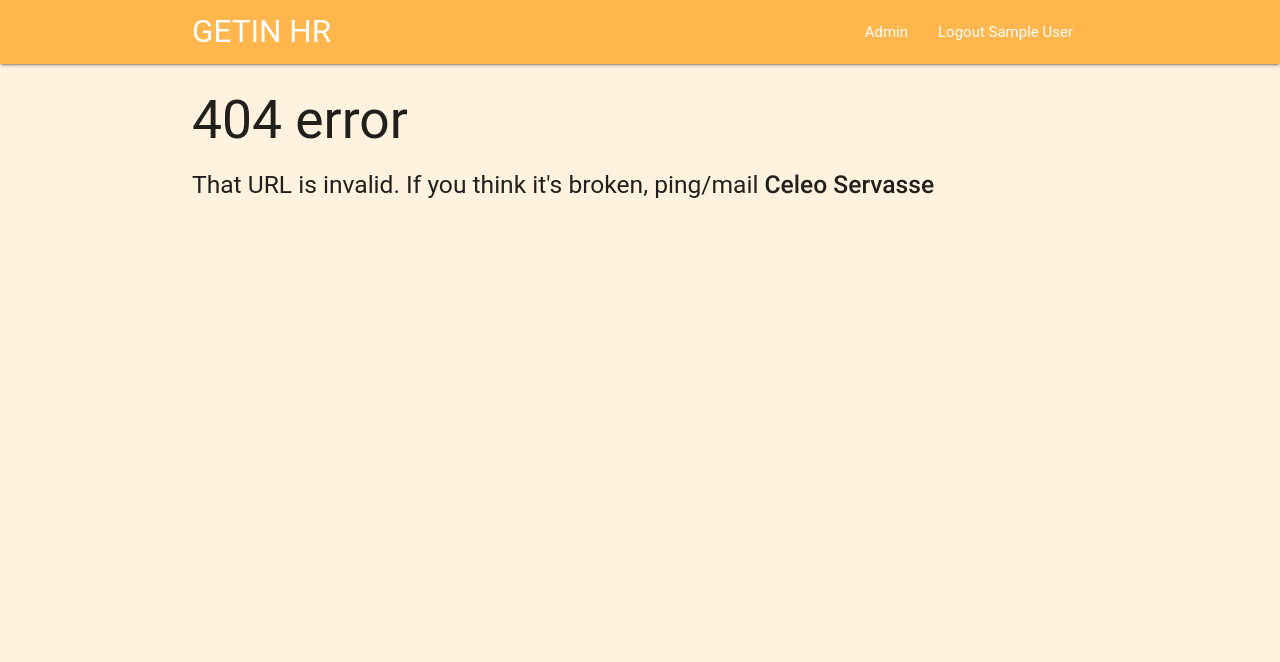
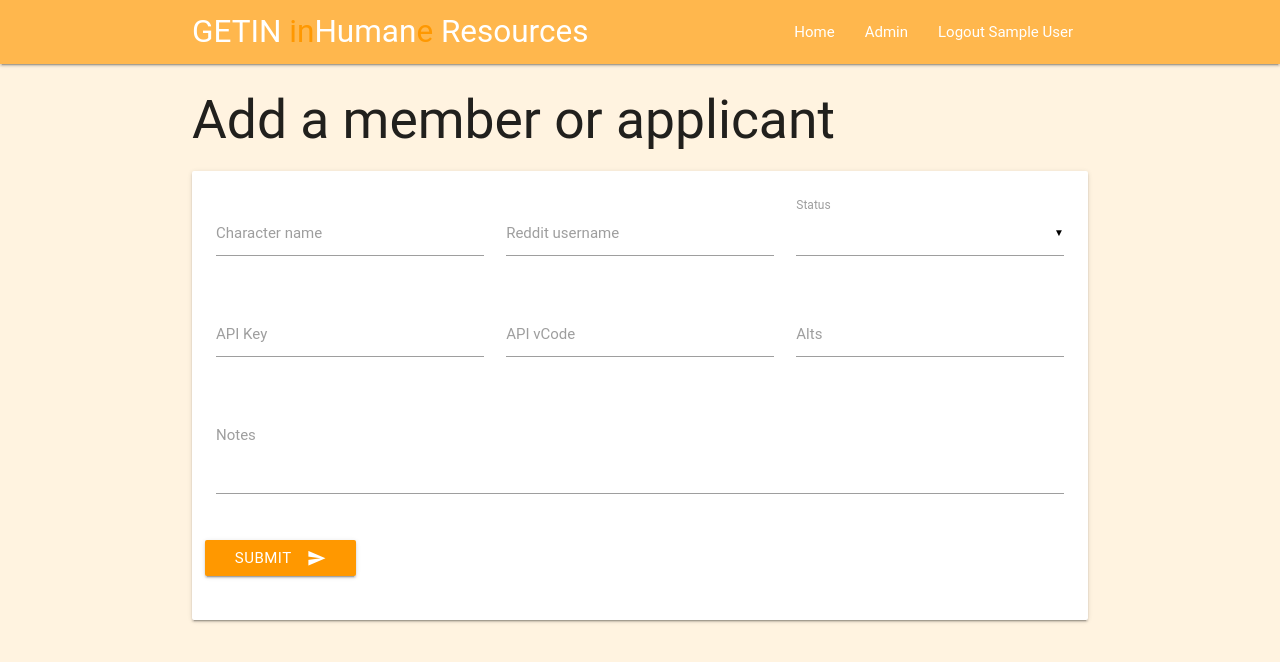
Before and after one commit to Celeo/GETIN-Auth, a Flask app: page /members/add in a window 1280 px wide. Shown: the top 662 px of the page. Run offline with Flask 2, Linux system fonts and the light colour scheme; a user stored in the database is signed in; tables that the repository leaves empty hold one stand-in row (values such as "Sample post"); parts of the project's set-up code (start-up, migrations or seed data) failed here and were passed over; some libraries are stand-ins or nearby versions; some web fonts are replaced.

Commit message:
Progress on new features

```diff
--- a/hr/app.py
+++ b/hr/app.py
@@ -1,25 +1,27 @@
-from flask import Flask, render_template, redirect, request, url_for, flash
+from flask import Flask, render_template, redirect, request, url_for, flash, session
 from flask_login import LoginManager, login_user, logout_user, login_required, current_user
 import eveapi
 from prest import Prest
 
 from hr.shared import db
-from hr.models import User, Application, APIKey
+from hr.models import User, Member, APIKey
 
 
 app = Flask(__name__)
 app.config.from_pyfile('config.cfg')
+eveapi.set_user_agent('GETIN HR app ({})'.format(app.config['CONTACT_EMAIL']))
 xmlapi = eveapi.EVEAPIConnection()
 prest = Prest(
+    User_Agent='GETIN HR app ({})'.format(app.config['CONTACT_EMAIL']),
     client_id=app.config['EVE_OAUTH_CLIENT_ID'],
     client_secret=app.config['EVE_OAUTH_SECRET'],
-    callback_url=app.config['EVE_OAUTH_CALLBACK'],
-    scope=''
+    callback_url=app.config['EVE_OAUTH_CALLBACK']
 )
 db.app = app
 db.init_app(app)
 login_manager = LoginManager(app)
-login_manager.login_view = 'eve_oauth_prompt'
+login_manager.login_message = ''
+login_manager.login_view = 'check_access'
 
 
 @login_manager.user_loader
@@ -30,13 +32,13 @@ def load_user(user_id):
 @app.route('/', methods=['GET', 'POST'])
 @login_required
 def index():
-    applications = Application.query.filter_by(hidden=False).all()
-    return render_template('index.html', applications=applications)
+    members = Member.query.filter_by(hidden=False).all()
+    return render_template('index.html', members=members)
 
 
-@app.route('/app/add', methods=['GET', 'POST'])
+@app.route('/members/add', methods=['GET', 'POST'])
 @login_required
-def add_app():
+def add_member():
     if request.method == 'POST':
         name = request.form.get('name')
         reddit = request.form.get('reddit')
@@ -45,13 +47,13 @@ def add_app():
         apicode = request.form.get('apicode')
         alts = request.form.get('alts')
         notes = request.form.get('notes')
-        app = Application(name, reddit, alts, status, notes)
-        db.session.add(app)
+        member = Member(name, reddit, alts, status, notes)
+        db.session.add(member)
         db.session.commit()
         db.session.add(APIKey(app.id, apikey, apicode))
         db.session.commit()
         flash('Character added', 'success')
-    return render_template('add_app.html')
+    return render_template('add_member.html')
 
 
 @app.route('/admin', methods=['GET', 'POSt'])
@@ -80,26 +82,84 @@ def revoke_access(name):
     return redirect(url_for('admin'))
 
 
-@app.route('/eve_oauth/prompt')
-def eve_oauth_prompt():
-    url = prest.get_authorize_url()
-    return render_template('eve_oauth_prompt.html', url=url)
+@app.route('/edit/<int:id>', methods=['GET', 'POST'])
+def edit(id):
+    member = Member.query.get(id)
+    if not member:
+        flash('Unknown id', 'error')
+        return redirect(url_for('index'))
+    if request.method == 'POST':
+        # TODO
+        pass
+    return render_template('edit.html')
 
 
-@app.route('/eve_oauth/callback')
+@app.route('/check_access')
+def check_access():
+    if current_user and not current_user.is_authenticated and not current_user.is_anonymous:
+        return redirect(url_for('join'))
+    return redirect(url_for('login'))
+
+
+@app.route('/login')
+def login():
+    url = prest.get_authorize_url()
+    return render_template('login.html', url=url)
+
+
+@app.route('/eve/callback')
 def eve_oauth_callback():
     if 'error' in request.path:
         flash('There was an error in EVE\'s response', 'error')
-        return url_for('eve_oauth_prompt')
+        return url_for('login')
     auth = prest.authenticate(request.args['code'])
-    character_name = auth.whoami()['CharacterName']
+    character_info = auth.whoami()
+    character_name = character_info['CharacterName']
     user = User.query.filter_by(name=character_name).first()
-    if not user:
-        flash('You, {}, are not whitelisted to use this app'.format(character_name), 'error')
-        return redirect(url_for('eve_oauth_prompt'))
+    if user:
+        login_user(user)
+        if user.member:
+            flash('Logged in', 'success')
+            return redirect(url_for('index'))
+        return redirect(url_for('join'))
+    character_affiliation = xmlapi.eve.CharacterAffiliation(ids=character_info['CharacterID'])
+    corporation = character_affiliation.characters[0].corporationName
+    user = User(character_name)
+    db.session.add(user)
+    db.session.commit()
+    db.session.add(Member(user.id, character_name, 'Member'))
+    db.session.commit()
     login_user(user)
-    flash('Logged in', 'success')
-    return redirect(url_for('index'))
+    if corporation == app.config['CORPORATION']:
+        flash('Welcome to HR', 'success')
+        return redirect(url_for('index'))
+    print('{} is in corp {} instead of {}'.format(character_name, corporation, app.config['CORPORATION']))
+    return redirect(url_for('join'))
+
+
+@app.route('/join', methods=['GET', 'POST'])
+def join():
+    character_name = session.get('character_name') or current_user.name if not current_user.is_anonymous else None
+    if not character_name:
+        flash('Well, something went wrong. Try again?', 'error')
+        return redirect(url_for('login'))
+    member = current_user.member
+    if request.method == 'POST':
+        key = request.form['key']
+        code = request.form['code']
+        auth = xmlapi.auth(keyID=key, vCode=code)
+        result = auth.account.APIKeyInfo()
+        if not result.key.accessMask == app.config['API_KEY_MASK']:
+            flash('Wrong key mask - you need {}'.format(app.config['API_KEY_MASK']), 'error')
+            return redirect(url_for('join'))
+        member = Member(character_name, 'New')
+        db.session.add(member)
+        db.session.commit()
+        db.session.add(APIKey(member.id, key, code))
+        db.session.commit()
+        flash('Your application is in - someone will take a look soon', 'success')
+        return redirect(url_for('join'))
+    return render_template('join.html', character_name=character_name)
 
 
 @app.route('/logout')
--- a/hr/models.py
+++ b/hr/models.py
@@ -15,7 +15,7 @@ class User(db.Model):
 
     @property
     def is_authenticated(self):
-        return True
+        return self.member and self.member.status == 'Member'
 
     @property
     def is_active(self):
@@ -28,24 +28,29 @@ class User(db.Model):
     def get_id(self):
         return str(self.id)
 
+    @property
+    def member(self):
+        return Member.query.filter_by(character_name=self.name).first()
 
-class Application(db.Model):
+
+class Member(db.Model):
 
     id = db.Column(db.Integer, primary_key=True)
     character_name = db.Column(db.String)
+    corporation = db.Column(db.String)
     reddit = db.Column(db.String)
-    applied_date = db.Column(db.DateTime)
+    date = db.Column(db.DateTime)
     status = db.Column(db.String)
     alts = db.Column(db.String)
     notes = db.Column(db.String)
     hidden = db.Column(db.Boolean)
-    api_keys = db.relationship('APIKey', backref='application', lazy='dynamic')
+    api_keys = db.relationship('APIKey', backref='Member', lazy='dynamic')
 
-    def __init__(self, name, reddit, status='Applicant', alts=None, notes=None):
+    def __init__(self, name, status='', reddit=None, alts=None, notes=None):
         self.character_name = name
+        self.date = datetime.utcnow()
+        self.status = status
         self.reddit = reddit
-        self.applied_date = datetime.utcnow()
-        self.status = status
         self.alts = alts
         self.notes = notes
         self.hidden = False
@@ -65,18 +70,18 @@ class Application(db.Model):
             return ''
 
     def __str__(self):
-        return '<Application-{}>'.format(self.character_name)
+        return '<Member-{}>'.format(self.character_name)
 
 
 class APIKey(db.Model):
 
     id = db.Column(db.Integer, primary_key=True)
-    application_id = db.Column(db.Integer, db.ForeignKey('application.id'))
+    member_id = db.Column(db.Integer, db.ForeignKey('member.id'))
     key = db.Column(db.String)
     code = db.Column(db.String)
 
-    def __init__(self, application_id, key, code):
-        self.application_id = application_id
+    def __init__(self, member_id, key, code):
+        self.member_id = member_id
         self.key = key
         self.code = code
 
--- a/hr/static/css/global.css
+++ b/hr/static/css/global.css
@@ -16,6 +16,9 @@
 .pad-top {
     margin-top: 20px;
 }
+.pad-top-heavy {
+    margin-top: 60px;
+}
 h2 > small {
     font-size: 2rem;
     color: rgba(107, 107, 107, 0.8);
@@ -26,3 +29,6 @@ h2 > small {
 .no-pad-bottom {
     margin-bottom: 0;
 }
+.container > .row {
+    margin-top: 20px;
+}
--- a/hr/templates/add_app.html
+++ b/hr/templates/add_member.html
@@ -12,7 +12,7 @@
 {% block content %}
 <h2>Add a member or applicant</h2>
 <div class="card-panel">
-    <form action="{{ url_for('add_app') }}" method="POST" class="col s12">
+    <form action="{{ url_for('add_member') }}" method="POST" class="col s12">
         <div class="row">
             <div class="input-field col s4">
                 <label for="name">Character name</label>
@@ -24,10 +24,10 @@
             </div>
             <div class="input-field col s4">
                 <select name="status">
-                    <option value="1">Applicant</option>
-                    <option value="2">Member</option>
-                    <option value="3">Rejected</option>
-                    <option value="4">Previous member</option>
+                    <option value="New"></option>
+                    <option value="Ready"></option>
+                    <option value="Accepted"></option>
+                    <option value="Denied"></option>
                 </select>
                 <label for="status">Status</label>
             </div>
--- a/hr/templates/base.html
+++ b/hr/templates/base.html
@@ -28,15 +28,20 @@
 <nav>
     <div class="nav-wrapper orange lighten-2">
         <div class="container">
-            <a href="{{ url_for('index') }}" class="brand-logo">GETIN HR</a>
+            <a class="brand-logo">GETIN
+                <span class="orange-text">in</span>Human<span class="orange-text">e</span> Resources
+            </a>
             <ul id="nav-mobile" class="right hide-on-med-and-down">
             {% if not current_user.is_anonymous %}
+                {% if current_user.is_authenticated %}
+                    <li><a href="{{ url_for('index') }}">Home</a></li>
+                {% endif %}
                 {% if current_user.admin %}
                     <li><a href="{{ url_for('admin') }}">Admin</a></li>
                 {% endif %}
                 <li><a href="{{ url_for('logout') }}">Logout {{ current_user.name }}</a></li>
-            {% else %}
-                <li><a href="{{ url_for('eve_oauth_prompt') }}">Login</a></li>
+            {% elif not request.endpoint == 'login' %}
+                <li><a href="{{ url_for('login') }}">Login</a></li>
             {% endif %}
             </ul>
         </div>
--- /dev/null
+++ b/hr/templates/edit.html
@@ -0,0 +1,6 @@
+{% extends 'base.html' %}
+
+
+{% block content %}
+<h2>Edit page</h2>
+{% endblock content %}
--- a/hr/templates/index.html
+++ b/hr/templates/index.html
@@ -4,7 +4,7 @@
 {% block content %}
 <div class="clearfix">
     <h2 class="left">Members and Applicants</h2>
-    <a class="right btn-floating btn-large waves-effect waves-light orange" href="{{ url_for('add_app') }}">
+    <a class="right btn-floating btn-large waves-effect waves-light orange" href="{{ url_for('add_member') }}">
         <i class="material-icons">add</i>
     </a>
 </div>
@@ -34,6 +34,7 @@
                                             <th>Alts</th>
                                             <th>Notes</th>
                                             <th>API key</th>
+                                            <th>Edit</th>
                                         </tr>
                                     </thead>
                                     <tbody>
@@ -44,6 +45,7 @@
                                             <td>{{ app.alts }}</td>
                                             <td>{{ app.notes }}</td>
                                             <td>{{ app.api_key }} - {{ app.api_code }}</td>
+                                        <td><a href="{{ url_for('edit', id=app.id) }}">Edit</a></td>
                                         </tr>
                                     </tbody>
                                 </table>
--- a/requirements.txt
+++ b/requirements.txt
@@ -1,5 +1,5 @@
 click==6.6
-EVEPrest==1.3.4
+EVEPrest==1.3.5
 Flask==0.11.1
 Flask-Login==0.3.2
 Flask-SQLAlchemy==2.1
```
Also changed, not shown: hr/templates/eve_oauth_prompt.html (deleted, +0 -16 lines), hr/templates/join.html (added, +45 -0 lines), hr/templates/login.html (added, +9 -0 lines), 1 other file.
